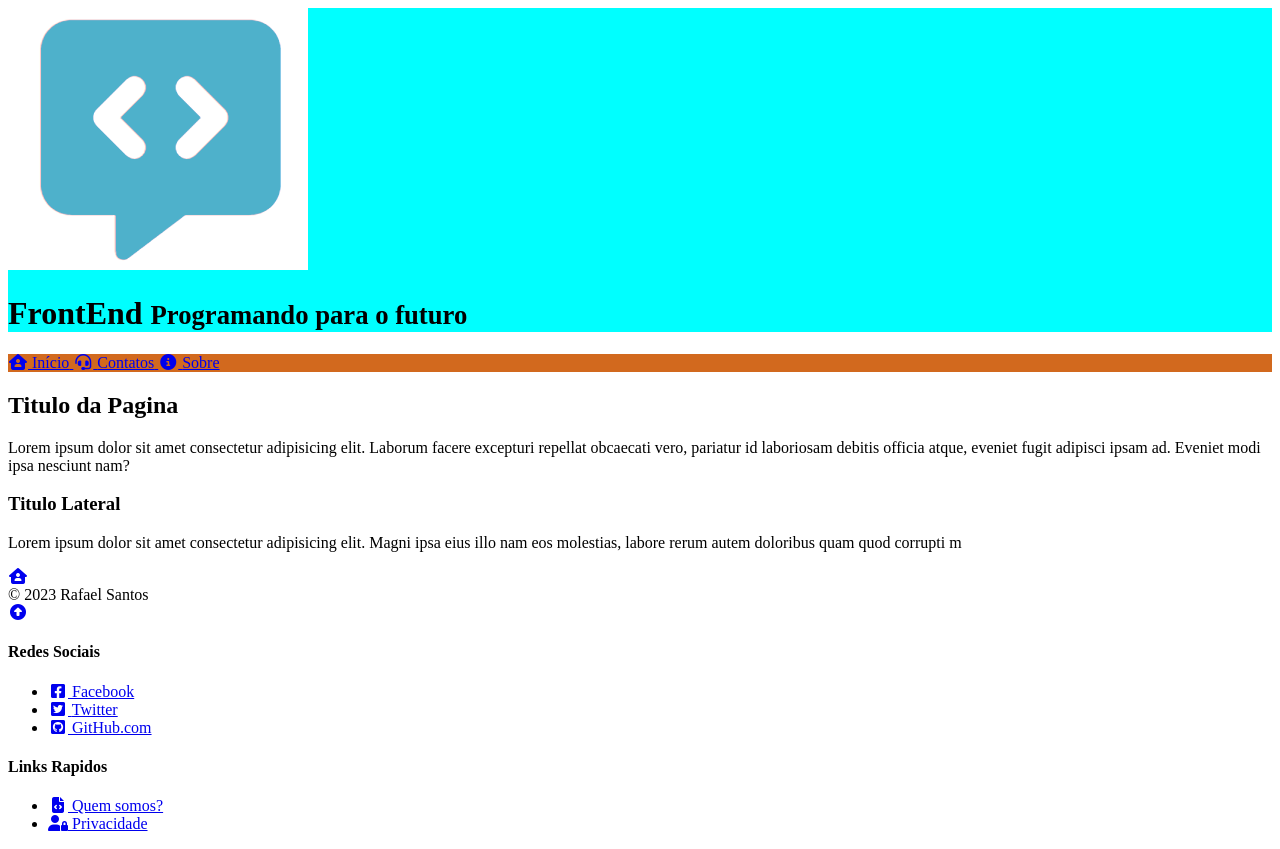
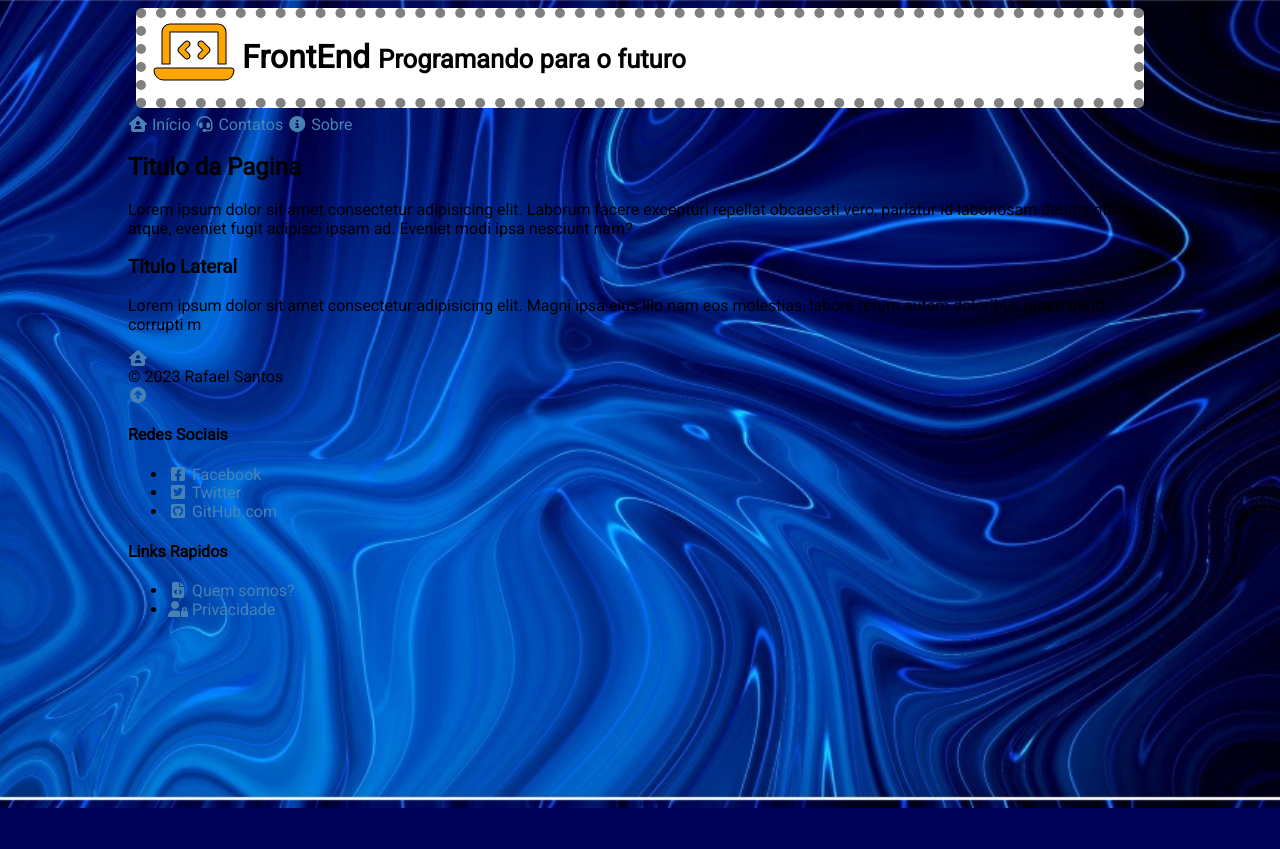
Before and after one commit to rafaelsantux/FrontEnd-CursoJava, a plain HTML site: page template.html in a window 1280 px wide. After the commit the page ends 808 px from the top, so only its background shows below. Drawn offline with nearby package versions, Linux system fonts and the light colour scheme.

Commit message:
Updates AppTeste.2

```diff
--- a/index.css
+++ b/index.css
@@ -1,8 +1,81 @@
 /*
-* Folhas de estilo do template do site.
-* By rafaelsantux
-*/
+ * Folhas de estilo do template do site.
+ * By Luferat
+ */
 
+/* Importa algumas bibliotecas externas. */
 
 @import url('https://fonts.googleapis.com/css2?family=Roboto&display=swap');
-@import url("https://cdnjs.cloudflare.com/ajax/libs/font-awesome/6.4.0/css/all.min.css");
+@import url('https://cdnjs.cloudflare.com/ajax/libs/font-awesome/6.4.0/css/all.min.css');
+@import url('https://cdnjs.cloudflare.com/ajax/libs/normalize/8.0.1/normalize.min.css');
+
+/* RESET - Normalize */
+
+* {
+    box-sizing: border-box;
+    outline: none;
+}
+
+html,
+body {
+    position: relative;
+    width: 100%;
+    height: 100%;
+    /* Fonte padrão da página. */
+    font-family: Roboto, sans-serif;
+    /* Define a unidade responsiva 'rem', onde 1rem = 16px. */
+    font-size: 16px;
+}
+
+a {
+    color: steelblue;
+    text-decoration: none;
+}
+
+a:hover {
+    color: orangered;
+    text-decoration: underline;
+}
+
+/* Define o fundo padrão da página. */
+
+body {
+    /* Fundo */
+    background-attachment: fixed;
+    background-color: rgb(0, 0, 89);
+    background-image: url('/img/background01.jpg');
+    background-position: center;
+    background-repeat: no-repeat;
+    background-size: cover;
+}
+
+/* Limita e centraliza a página usando 'wrap'. */
+
+#Wrap {
+    position: relative;
+    height: 100%;
+    width: 100%;
+    max-width: 1024px;
+    margin: auto;
+}
+
+/* Renderiza cabeçalho. */
+
+#Wrap>header {
+    background-color: white;
+    margin: 0.5rem;
+    border-radius: .35rem;
+    border: 10px dotted grey;
+    display: flex;
+}
+
+#Wrap>header a {
+    font-size: 4rem;
+    color: orange;
+    -webkit-text-stroke: 1px black;
+    padding: 0 .5rem;
+}
+
+#Wrap>header img {
+    width: 4rem;
+}
--- a/template.html
+++ b/template.html
@@ -12,6 +12,7 @@
     <title>FrontEnd</title>
 
 </head>
+
 <body>
 
     <!-- WRAP -->
@@ -20,12 +21,13 @@
         <a href="top"></a>
 
         <!-- Cabeçalho-->
-    <header style="background-color:aqua">
-        <a href="/">
+        <header>
+            <!-- Usando uma imagem como logotipo. -->
 
-            <img src="/img/logo.png" alt="Logotipo de FrontEnd.">
+            <!--<a href="/"><img src="/img/logo.alfa.png" alt="Logotipo de FrontEnd."></a> -->
 
-        </a>
+            <!-- Usando Font Awesome como logotipo. -->
+            <a href="/"><i class="fa-solid fa-laptop-code fa-fw"></i></a>
             <h1>
                 FrontEnd
                 <small>Programando para o futuro</small>
@@ -34,7 +36,7 @@
 
 
         <!-- Menu-->
-    <nav style="background-color: chocolate;">
+        <nav>
             <a href="/">
                 <i class="fa-solid fa-house-user fa-fw"></i>
                 <span>Início</span>
@@ -149,4 +151,5 @@
     <script src="/index.js"></script>
 
 </body>
+
 </html>
```
Also changed, not shown: img/background01.jpg (added). Lines whose indentation alone changed are shown as unchanged.
